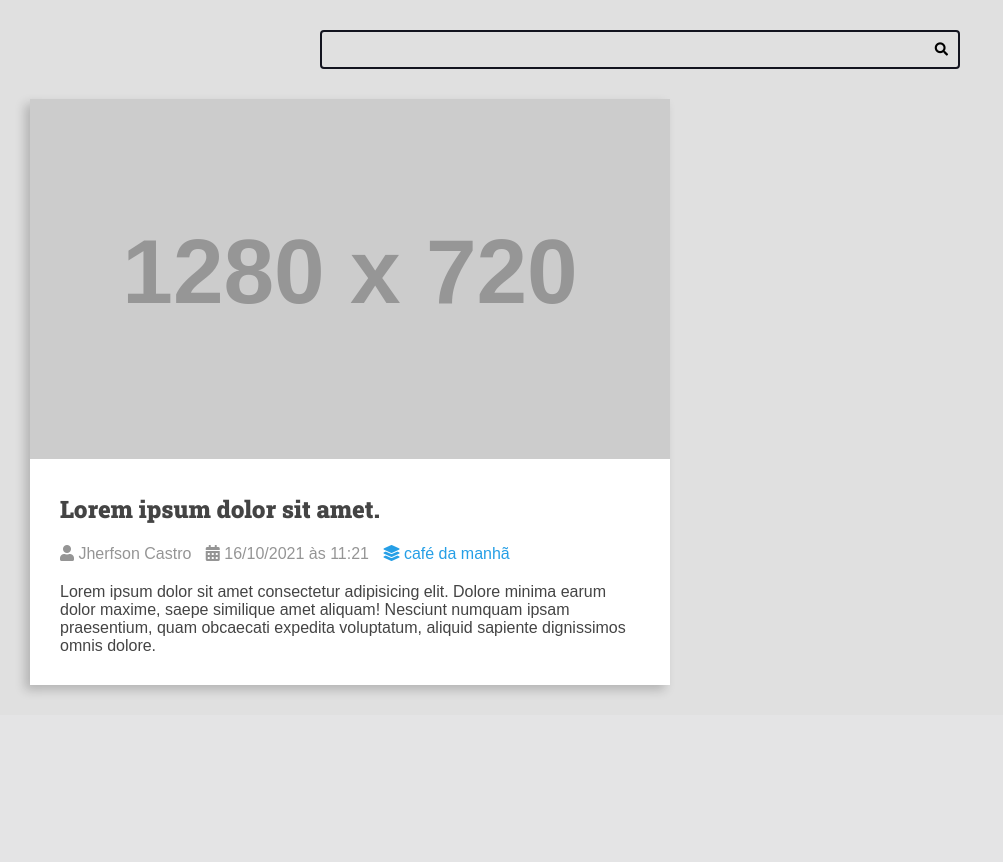
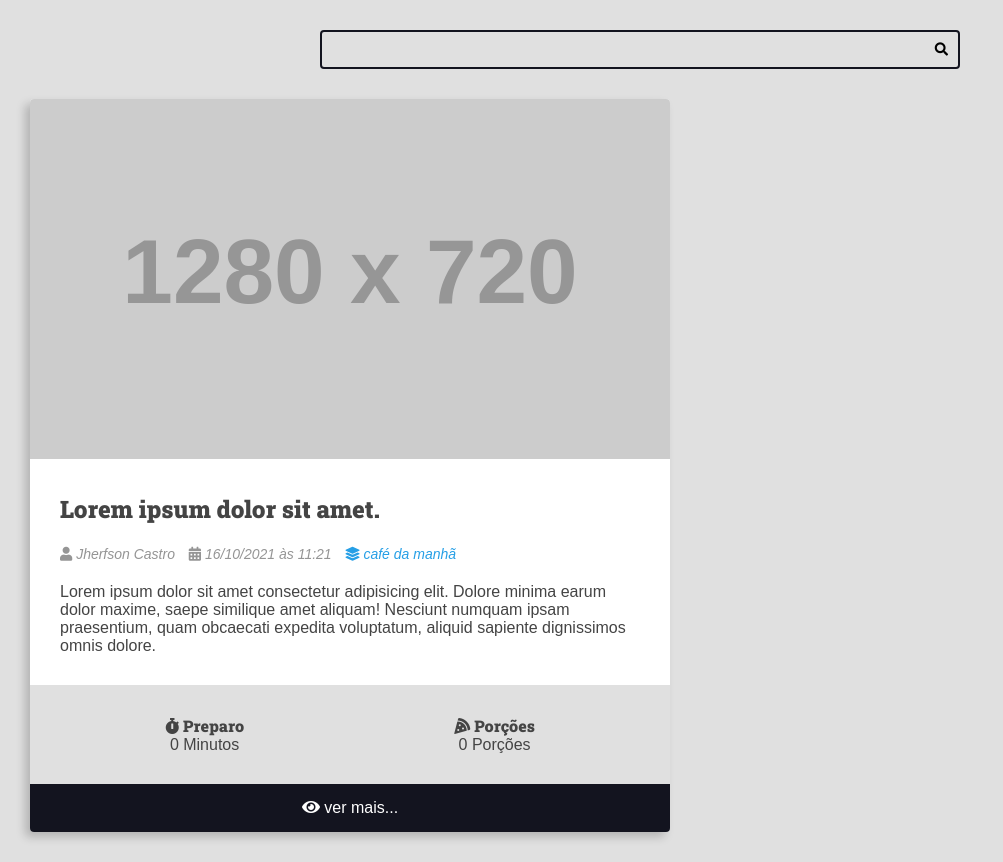
Before and after one commit to jherfson/curso-django-projeto1, a Django app: page / in a window 1280 px wide. Shown: the part 113-975 px from the top of the page, without its empty margins (0-1003 px from the left). Before the commit the page ends 808 px from the top, so only its background shows below. Run offline with Django 5.2, Linux system fonts and the light colour scheme; grey boxes labelled with a size stand in for pictures from a placeholder-image service; some libraries are stand-ins or nearby versions.

Commit message:
Estilando o card

```diff
--- a/receitas/templates/receitas/pages/home.html
+++ b/receitas/templates/receitas/pages/home.html
@@ -37,6 +37,26 @@
 							aliquid sapiente dignissimos omnis dolore.
 						</p>
 					</div>
+					<div class="recipe-meta-container">
+						<div class="recipe-meta recipe-preparation">
+							<h3 class="recipe-meta-title"><i class="fas fa-stopwatch"></i> Preparo</h3>
+							<div class="recipe-meta-text">
+								0 Minutos
+							</div>
+						</div>
+						<div class="recipe-meta recipe-servings">
+							<h3 class="recipe-meta-title"><i class="fas fa-pizza-slice"></i> Porções</h3>
+							<div class="recipe-meta-text">
+								0 Porções
+							</div>
+						</div>
+					</div>
+					<footer class="recipe-footer">
+						<a class="recipe-read-more button button-dark button-full-width" href="/recipes/3/">
+							<i class="fas fa-eye"></i>
+							<span>ver mais...</span>
+						</a>
+					</footer>
 			</div>
 		</div>
 	</main>
--- a/receitas/templates/receitas/partials/head.html
+++ b/receitas/templates/receitas/partials/head.html
@@ -171,6 +171,8 @@
             box-shadow: -5px 5px 10px rgba(0, 0, 0, .2);
             transform: scale(1);
             transition: all 300ms ease-in-out;
+            border-radius: .4rem;
+            overflow: hidden;
         }
 
         .recipe img {
@@ -206,6 +208,8 @@
         .recipe-author-item {
             color: var(--color-gray-4);
             margin-right: 1rem;
+            font-style: italic;
+            font-size: 1.4rem;
         }
 
         .recipe-author a {
@@ -218,5 +222,34 @@
             color: var(--color-primary-dark)
         }
 
+        .recipe-meta-container {
+            display: flex;
+            flex-flow: row wrap;
+            padding: var(--spacing-gutter-medium);
+            background: var(--color-gray-1);
+        }
+        .recipe-meta {
+            display: flex;
+            flex-flow: column nowrap;
+            flex-shrink: 1;
+            flex-grow: 1;
+            text-align: center;
+        }
+        .recipe-meta-title {
+            font-size: 1.6rem;
+        }
+        .recipe-footer a {
+            background: var(--color-primary-dark);
+            display: block;
+            color: var(--color-white);
+            text-decoration: none;
+            text-align: center;
+            padding: 1.5rem var(--spacing-gutter-medium);
+            transition: all 300ms ease-in-out;
+        }
+        .recipe-footer a:hover {
+            filter: brightness(2);
+        }
+
 	</style>
 </head>
```
